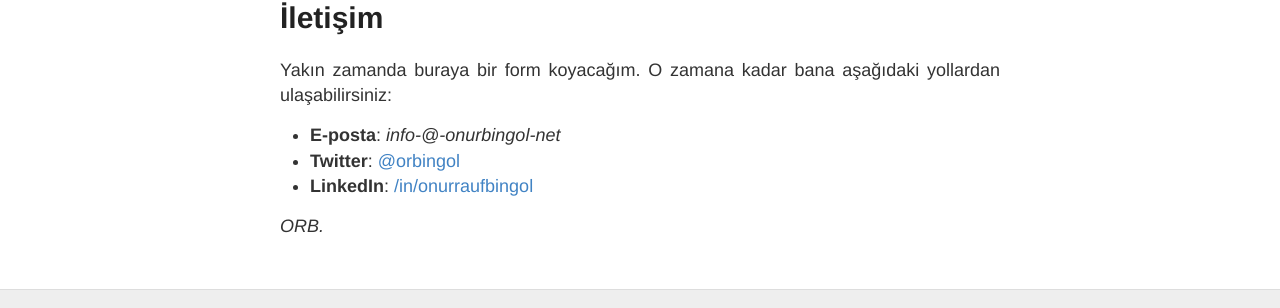
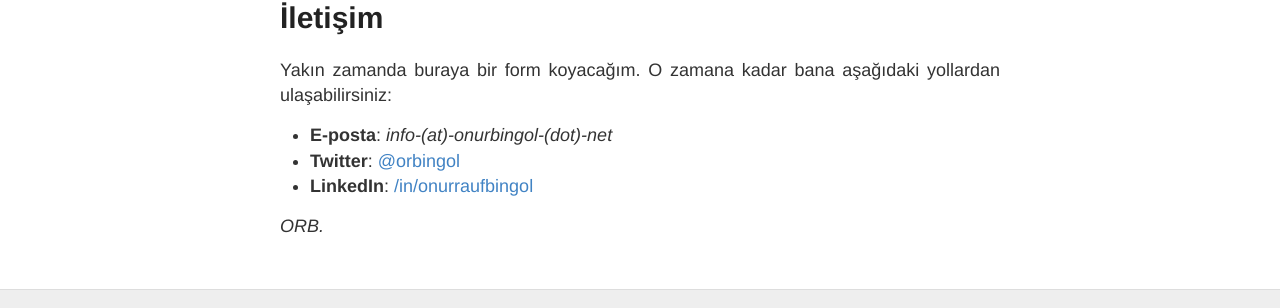
Before and after one commit to orbingol/orbingol.github.io, a Jekyll site: the page built from iletisim.md, in a window 1280 px wide. Shown: the part 169-477 px from the top of the page. Built offline with Jekyll 4.4.1, drawn with Linux system fonts in a browser that asks for light colours; Markdown is read by kramdown in place of the engine named in the settings.

Commit message:
Fixed email spam convention

```diff
--- a/iletisim.md
+++ b/iletisim.md
@@ -8,7 +8,7 @@ permalink: /iletisim/
 
 Yakın zamanda buraya bir form koyacağım. O zamana kadar bana aşağıdaki yollardan ulaşabilirsiniz:
 
-* **E-posta**: *info-@-onurbingol-net*
+* **E-posta**: *info-(at)-onurbingol-(dot)-net*
 * **Twitter**: [@orbingol](https://twitter.com/orbingol)
 * **LinkedIn**: [/in/onurraufbingol](https://tr.linkedin.com/in/onurraufbingol)
 
```
